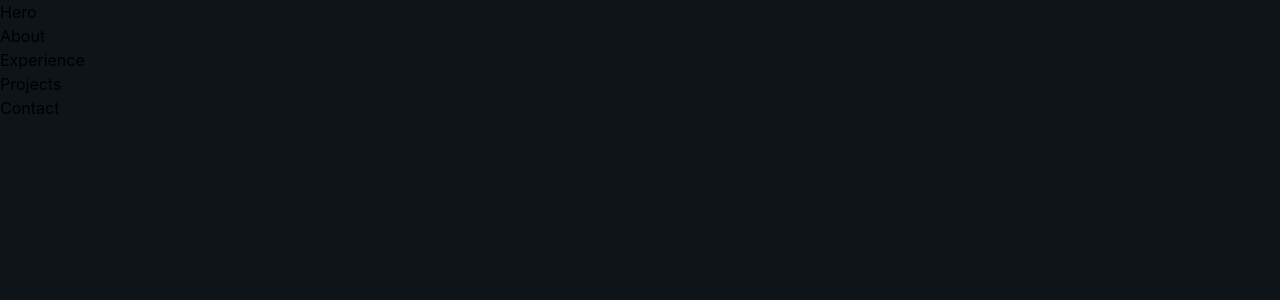
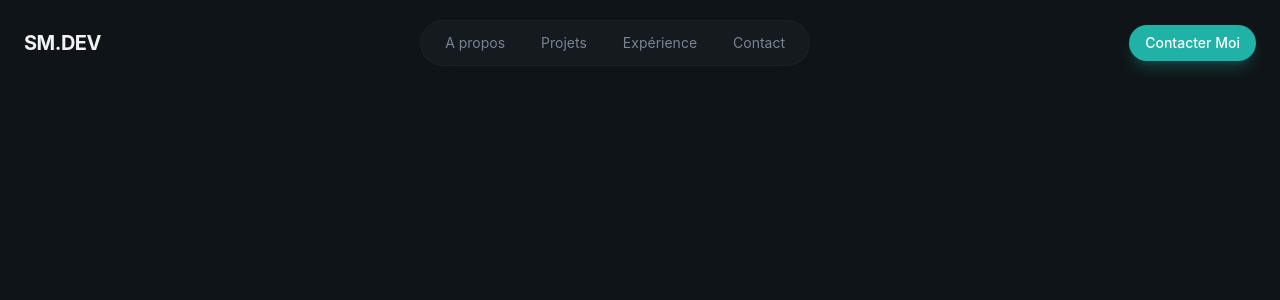
Before and after one commit to Slim-coder20/Dev_Personal_Portfolio, a React (Vite) app: page / in a window 1280 px wide. Shown: the top 300 px of the page. Built offline with nearby package versions, Linux system fonts and the light colour scheme.

Commit message:
Feat: creation de la navbar en desktop et mobile

```diff
--- a/package.json
+++ b/package.json
@@ -11,6 +11,7 @@
   },
   "dependencies": {
     "@tailwindcss/vite": "^4.2.2",
+    "lucide-react": "^0.577.0",
     "react": "^19.2.4",
     "react-dom": "^19.2.4",
     "tailwindcss": "^4.2.2"
--- /dev/null
+++ b/src/components/Button.jsx
@@ -0,0 +1,17 @@
+export const Button = ({ className = "", size = "default", children }) => {
+  const baseClasses =
+    "relative overflow-hidden rounded-full font-medium focus:outline-none focus-visible:ring-2 focus-visible:ring-primary bg-primary text-primary-foreground hover:bg-primary/90 shadow-lg shadow-primary/25";
+  const sizeClasses = {
+    sm: "px-4 py-2 text-sm",
+    default: "px-6 py-3 text-base",
+    lg: "px-8 py-4 text-lg"
+  }
+  const classes = `${baseClasses} ${sizeClasses[size]} ${className} `
+  return (
+    <button className={classes}>
+      <span className="relative flex items-center justify-center gap-2">
+        {children}
+      </span>
+    </button>
+  );
+};
--- a/src/index.css
+++ b/src/index.css
@@ -2,7 +2,7 @@
 
 @theme {
   --color-background:#0f1418;
-  --color-forground: #f0f2f5;
+  --color-foreground: #f0f2f5;
   --color-card: #141a1f;
 
   --color-primary: #20b2a6;
--- a/src/layout/Navbar.jsx
+++ b/src/layout/Navbar.jsx
@@ -1,10 +1,86 @@
 import React from 'react'
+import { Button } from "../components/Button";
+import { useState } from "react";
+import { Menu, X } from "lucide-react";
+import "../index.css";
+
+const navLinks = [
+  {
+    href: "#about",
+    label: "A propos",
+  },
+
+  {
+    href: "#projects",
+    label: "Projets",
+  },
+
+  {
+    href: "#experience",
+    label: "Expérience",
+  },
+
+  {
+    href: "#contact",
+    label: "Contact",
+  },
+];
 
 export const Navbar = () => {
+
+  const [isMobileMenuOpen, setIsMobileMenuOpen] = useState(false);
   return (
-    <header>
-
+    <header className="fixed top-0 left-0 right-0 bg-transparent py-5">
+      <nav className="container mx-auto px-6 flex items-center justify-between">
+        <a
+          href="#"
+          className="text-xl font-bold tracking-tight hover:text-primary"
+        >
+          SM<span>.DEV</span>
+        </a>
+        {/* Nav desktop */}
+        <div className="hidden md:flex items-center gap-1 ">
+          <div className="glass rounded-full px-2 py-1 flex items-center gap-1">
+            {navLinks.map((link, index) => (
+              <a
+                href={link.href}
+                key={index}
+                className="px-4 py-2 text-sm text-muted-foreground hover:text-primary rounded-full hover:bg-surface"
+              >
+                {link.label}
+              </a>
+            ))}
+          </div>
+        </div>
+        {/* CTA Button */}
+        <div className="hidden md:block">
+          <Button size="sm">Contacter Moi</Button>
+        </div>
+        {/*   Mobile menu Button */}
+        <button
+          className="md:hidden p-2 text-foreground cursor-pointer"
+          onClick={() => setIsMobileMenuOpen((prev) => !prev)}
+        >
+          {isMobileMenuOpen ? <X size={24} /> : <Menu size={24} />}
+        </button>
+      </nav>
+      {/* Mobile Menu */}
+      {isMobileMenuOpen && (
+        <div className="md:hidden glass-strong animate-fade-in">
+          <div className="container mx-auto px-6 py-6 flex flex-col gap-4">
+            {navLinks.map((link, index) => (
+              <a
+                href={link.href}
+                key={index}
+                className="text-lg text-muted-foreground hover:text-foreground py-2"
+              >
+                {link.label}
+              </a>
+            ))}
+            <Button>Contacter Moi</Button>
+          </div>
+        </div>
+      )}
     </header>
-
-  )
+  );
 }
--- a/src/section/About.jsx
+++ b/src/section/About.jsx
@@ -2,6 +2,6 @@
 
 export const About = () => {
   return (
-    <section>About</section>
+    <section></section>
   )
 }
--- a/src/section/Contact.jsx
+++ b/src/section/Contact.jsx
@@ -2,6 +2,6 @@
 
 export const Contact = () => {
   return (
-    <section>Contact</section>
+    <section></section>
   )
 }
--- a/src/section/Experience.jsx
+++ b/src/section/Experience.jsx
@@ -2,6 +2,6 @@
 
 export const Experience = () => {
   return (
-    <section>Experience</section>
+    <section></section>
   )
 }
--- a/src/section/Hero.jsx
+++ b/src/section/Hero.jsx
@@ -2,6 +2,6 @@
 
 export const Hero = () => {
   return (
-    <section>Hero</section>
+    <section></section>
   )
 }
--- a/src/section/Projects.jsx
+++ b/src/section/Projects.jsx
@@ -2,6 +2,6 @@
 
 export const Projects = () => {
   return (
-    <section>Projects</section>
+    <section></section>
   )
 }
```
Also changed, not shown: 1 other file (tests, documents, lock files or other folders).
